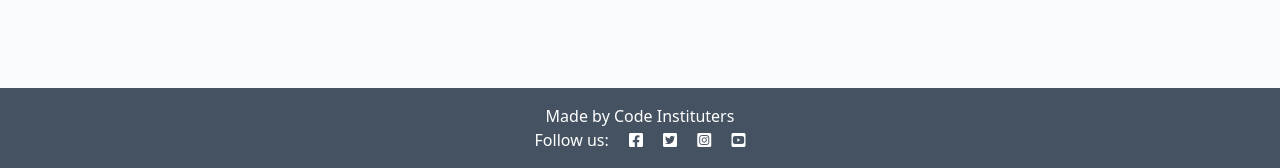
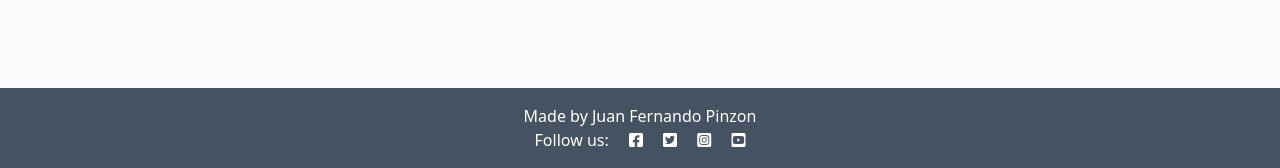
Before and after one commit to juanchitopimo/djuango-blog, a Django app: page / in a window 1280 px wide. Shown: the part 632-800 px from the top of the page. Run offline with Django 4.2, Linux system fonts and the light colour scheme; data that the repository does not hold is empty.

Commit message:
add update base and index html templates

```diff
--- a/templates/base.html
+++ b/templates/base.html
@@ -59,7 +59,11 @@
 
     <!-- Footer -->
     <footer class="footer mt-auto py-3 dark-bg">
-        <p class="m-0 text-center text-white">Made by Code Instituters</p>
+        <p class="m-0 text-center text-white">
+            {% block copyright %}
+            Made by Juan Fernando Pinzon
+            {% endblock copyright %}
+        </p>
         <p class="m-0 text-center text-white">Follow us: <i class="fab fa-facebook-square ms-3"></i>
             <i class="fab fa-twitter-square ms-3"></i>
             <i class="fab fa-instagram-square ms-3"></i>
```
